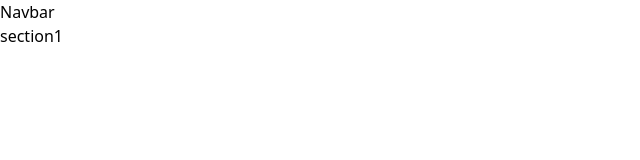
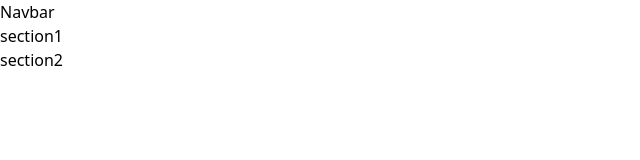
Before and after one commit to RahimovAbdurahmon/branch, a website: page src/index.html in a window 1280 px wide. Shown: the full height of the page, 0-640 px from the left. Drawn offline with nearby package versions, Linux system fonts and the light colour scheme; files that its build step writes are made by us from their sources.

Commit message:
section by mainsections

```diff
--- a/src/index.html
+++ b/src/index.html
@@ -11,5 +11,8 @@
         <h1>Navbar</h1>
         <section>section1</section>
     </header>
+    <main>
+        <section>section2</section>
+    </main>
 </body>
 </html>
```
